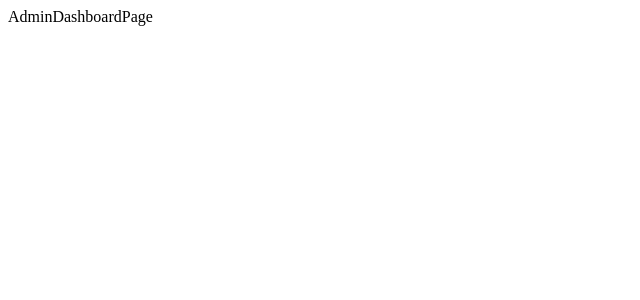
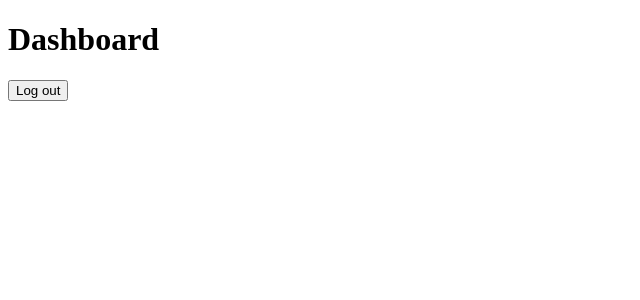
Before and after one commit to bissanalmiari/CleanNest, a Next.js app: page /dashboard in a window 1280 px wide. Shown: the top 300 px of the page, without its empty margins (0-640 px from the left). Built offline with nearby package versions, Linux system fonts and the light colour scheme.

Commit message:
dashboards error

```diff
--- a/src/app/(customer)/dashboard/page.tsx
+++ b/src/app/(customer)/dashboard/page.tsx
@@ -1,3 +1,19 @@
+"use client";
+
+import { useAuth } from "@/hooks/useAuth";
+import { Button } from "@/components/shared/button";
+
 export default function CustomerDashboardPage() {
-  return <div>CustomerDashboardPage</div>;
+  const { logout, loading } = useAuth();
+
+  return (
+    <div className="p-6">
+      <div className="flex items-center justify-between">
+        <h1 className="font-heading text-xl font-semibold text-navy">Dashboard</h1>
+        <Button variant="secondary" size="sm" onClick={() => logout()} isLoading={loading}>
+          Log out
+        </Button>
+      </div>
+    </div>
+  );
 }
```
Also changed, not shown: src/app/(admin)/AdminDashboard/page.tsx (renamed from src/app/(admin)/dashboard/page.tsx).
